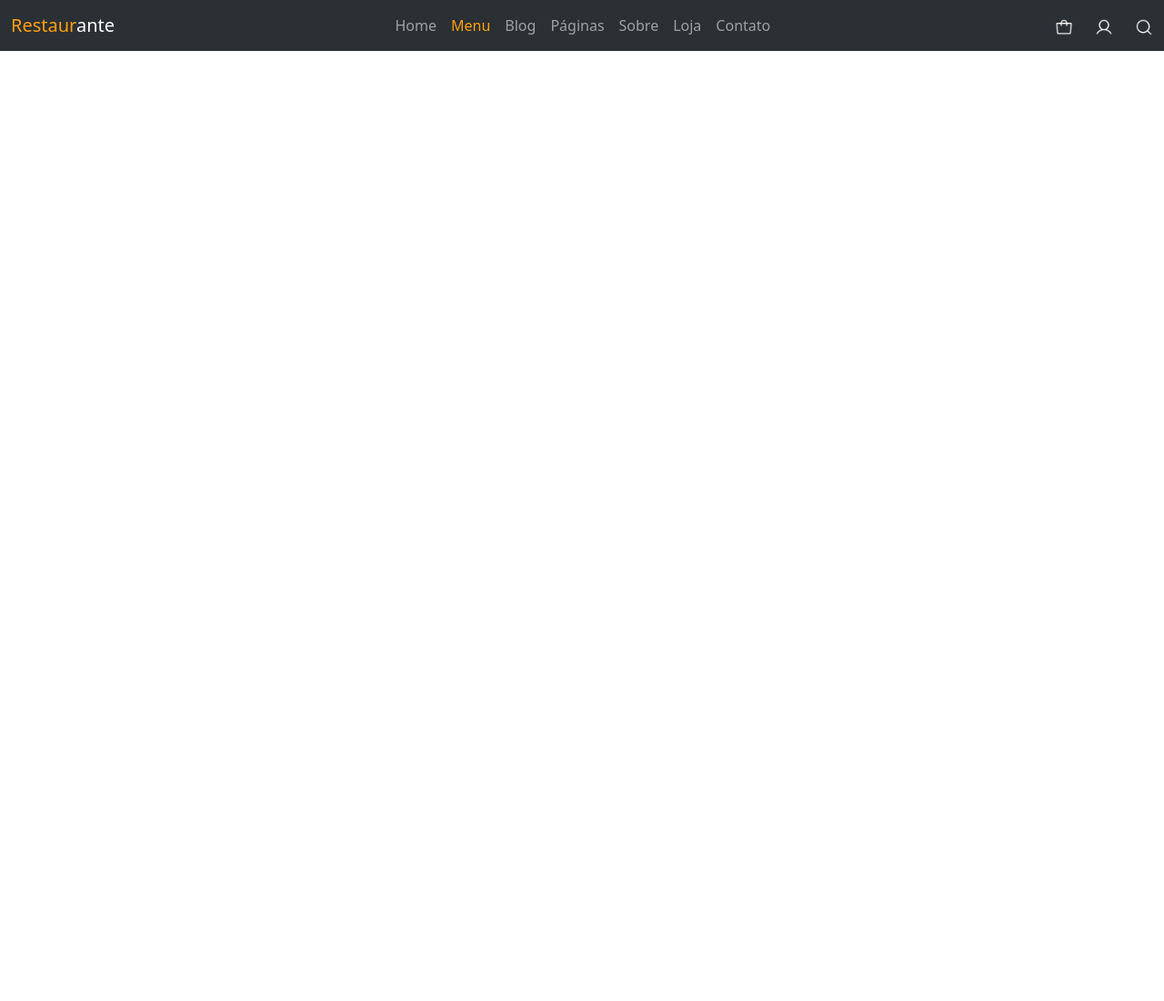
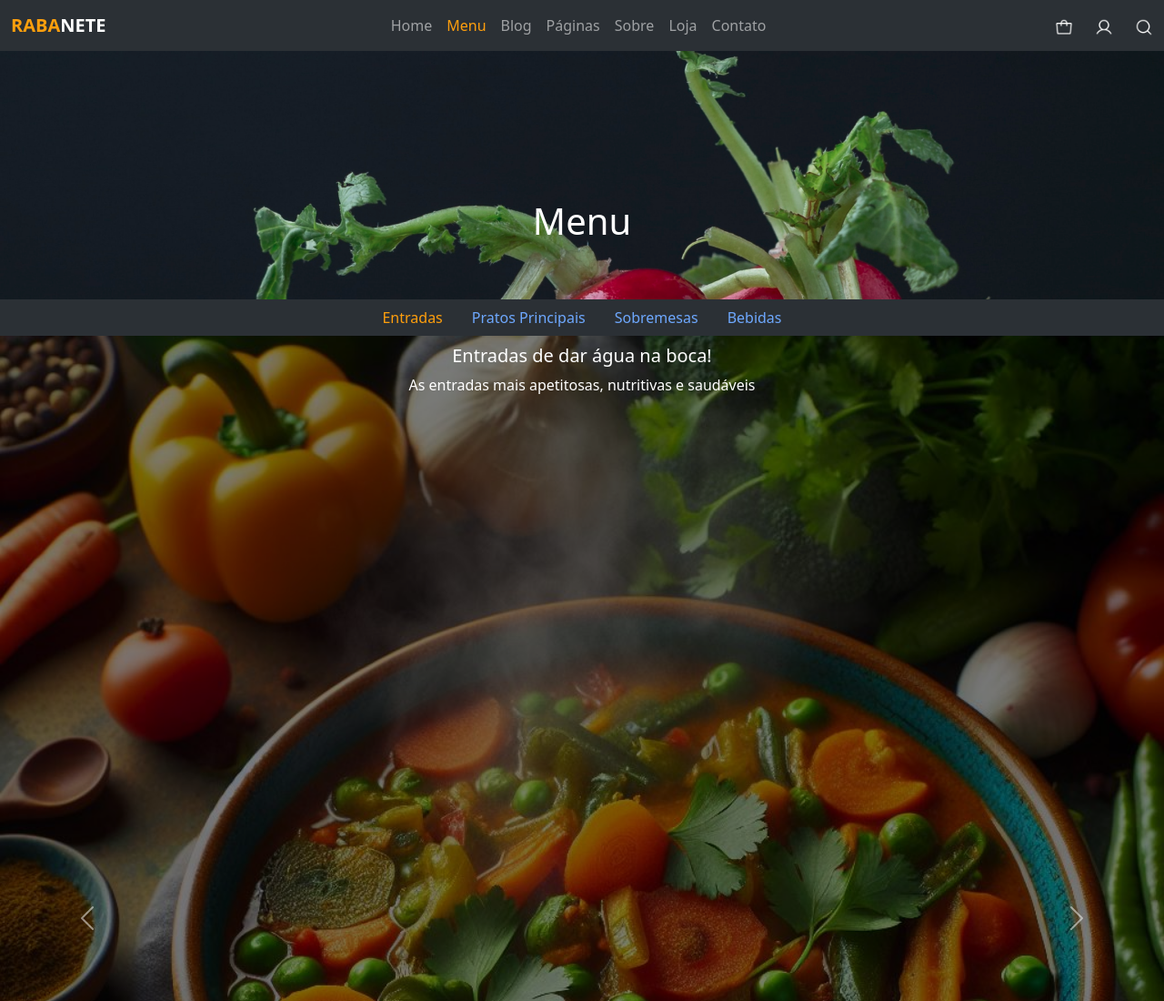
Before and after one commit to MiguelMFR/trabalho-cardapio, a plain HTML site: page index.html in a window 1280 px wide. Shown: the top 1100 px of the page at 91% size. Before the commit the page ends 800 px from the top, so only its background shows below. Drawn offline with nearby package versions, Linux system fonts and the light colour scheme.

Commit message:
+Header, Navegação, Carousel decorativo

```diff
--- a/index.html
+++ b/index.html
@@ -2,7 +2,7 @@
 <html lang="en">
 <head>
     <meta charset="UTF-8">
-    <meta name="viewport" content="width=device-width, initial-scale=1.0">
+    <meta name="viewport" content="width=device-width, initial-scale=1.0" data-bs-theme="dark">
     <title>Cardápio</title>
     <link
       href="https://cdn.jsdelivr.net/npm/bootstrap@5.3.3/dist/css/bootstrap.min.css"
@@ -13,10 +13,10 @@
     <link rel="stylesheet" href="style.css" />
 </head>
 <body>
-
+  <header>
     <nav class="navbar navbar-expand-lg bg-body-tertiary"data-bs-theme="dark">
       <div class="container-fluid">
-      <a class="navbar-brand" href="#"><span class="destaque-logo">Restaur</span>ante</a>
+        <a class="navbar-brand " href="#"><strong><span class="destaque-logo">RABA</span>NETE</strong></a>
         <div id="espaco" class="flex-grow-1"></div>
         <button class="navbar-toggler" type="button" data-bs-toggle="collapse" data-bs-target="#navbarScroll" aria-controls="navbarScroll" aria-expanded="false" aria-label="Toggle navigation">
           <span class="navbar-toggler-icon"></span>
@@ -55,6 +55,96 @@
         </div>
         </div>
     </nav>
+    <div class="container-imagem-header">
+      <img class="img-fluid" src="imagens-decorativas/imagem-header.png">
+      <h1 class="h1">Menu</h1>
+      <ul class="nav justify-content-center bg-body-tertiary" data-bs-theme="dark">
+        <li class="nav-item">
+          <a class="nav-link active" aria-current="page" href="#entradas">Entradas</a>
+        </li>
+        <li class="nav-item">
+          <a class="nav-link" href="#principais">Pratos Principais</a>
+        </li>
+        <li class="nav-item">
+          <a class="nav-link" href="#sobremesas">Sobremesas</a>
+        </li>
+        <li class="nav-item">
+          <a class="nav-link" href="#bebidas">Bebidas</a>
+        </li>
+      </ul>
+    </div>
+  </header>
+
+  <main>
+    <section id="carousel">
+      <div id="carouselExampleCaptions" class="carousel slide">
+        <div class="carousel-indicators">
+          <button type="button" data-bs-target="#carouselExampleCaptions" data-bs-slide-to="0" class="active" aria-current="true" aria-label="Slide 1"></button>
+          <button type="button" data-bs-target="#carouselExampleCaptions" data-bs-slide-to="1" aria-label="Slide 2"></button>
+          <button type="button" data-bs-target="#carouselExampleCaptions" data-bs-slide-to="2" aria-label="Slide 3"></button>
+          <button type="button" data-bs-target="#carouselExampleCaptions" data-bs-slide-to="3" aria-label="Slide 4"></button>
+      </div>
+        <div class="carousel-inner">
+          <div class="carousel-item active">
+            <div class="carousel-caption">
+              <h5>Entradas de dar água na boca!</h5>
+              <p>As entradas mais apetitosas, nutritivas e saudáveis</p>
+            </div>
+            <img src="packpratos/vegetarianos/veg.currylegumes.jpg" class="d-block w-100" alt="...">
+
+          </div>
+          <div class="carousel-item">
+            <img src="packpratos/pratos/filemingno.jpg" class="d-block w-100" alt="...">
+            <div class="carousel-caption">
+              <h5>Pratos Principais</h5>
+              <p>Os pratos principais mais elaborados!</p>
+            </div>
+          </div>
+          <div class="carousel-item">
+            <img src="packpratos/sobremesas/sob.pavemorano.jpg" class="d-block w-100" alt="...">
+            <div class="carousel-caption ">
+              <h5>Sobremesas</h5>
+              <p>As sobremesas mais deliciosas!</p>
+            </div>
+          </div>
+          <div class="carousel-item">
+            <img src="packpratos/bebidas/beb.pinacolada.jpg" class="d-block w-100" alt="...">
+            <div class="carousel-caption">
+              <h5>Bebidas</h5>
+              <p>As bebidas mais refrescantes!</p>
+            </div>
+          </div>
+        </div>
+        <button class="carousel-control-prev" type="button" data-bs-target="#carouselExampleCaptions" data-bs-slide="prev">
+          <span class="carousel-control-prev-icon" aria-hidden="true"></span>
+          <span class="visually-hidden">Previous</span>
+        </button>
+        <button class="carousel-control-next" type="button" data-bs-target="#carouselExampleCaptions" data-bs-slide="next">
+          <span class="carousel-control-next-icon" aria-hidden="true"></span>
+          <span class="visually-hidden">Next</span>
+        </button>
+      </div>
+    </section>
+
+    <section id="entradas" style="height: 600px;">
+      <h1>SEÇÃO SOBRE ENTRADAS COM 1 FOTO E O CARDAPIO DE ENTRADAS COM PREÇOS E TAL</h1>
+    </section>
+
+    <section id="principais" style="height: 600px;">
+      <h1>SEÇÃO SOBRE PRATOS PRINCIPAIS  COM 1 FOTO E O CARDAPIO DE PRATOS COM PREÇOS E TAL</h1>
+    </section>
+
+    <section id="sobremesas" style="height: 600px;">
+      <h1>SEÇÃO SOBRE SOBREMESAS  COM 1 FOTO E O CARDAPIO DE SOBREMESAS COM PREÇOS E TAL</h1>
+    </section>
+
+    <section id="bebidas" style="height: 600px;">
+      <h1>SEÇÃO SOBRE BEBIDAS  COM 1 FOTO E O CARDAPIO DE BEBIDAS COM PREÇOS E TAL</h1>
+    </section>
+
+
+  </main>
+
 
 
 
--- a/style.css
+++ b/style.css
@@ -7,9 +7,29 @@
 .destaque-logo {
     color: #FF9F0D;
     align-items: center;
+
+
 }
 
 .nav-link.active {
     color: #FF9F0D !important;
 
 }
+
+.container-imagem-header h1 {
+    position: absolute;
+    left: 50%;
+    transform: translate(-50%, -230%); /* Centralizar o elemento */
+    color: white; /* Cor do texto */
+}
+
+
+.carousel-caption {
+    position: absolute;
+    top: 0;
+    left: 0;
+    right: 0;
+    background-color: rgba(0, 0, 0, 0.5); /* Cor de fundo semi-transparente para as legendas */
+    color: #ffffff; /* Cor do texto das legendas */
+    padding: 10px; /* Espaçamento interno das legendas */
+}
```
Also changed, not shown: imagens-decorativas/imagem-header.png (added). Lines whose indentation alone changed are shown as unchanged.
